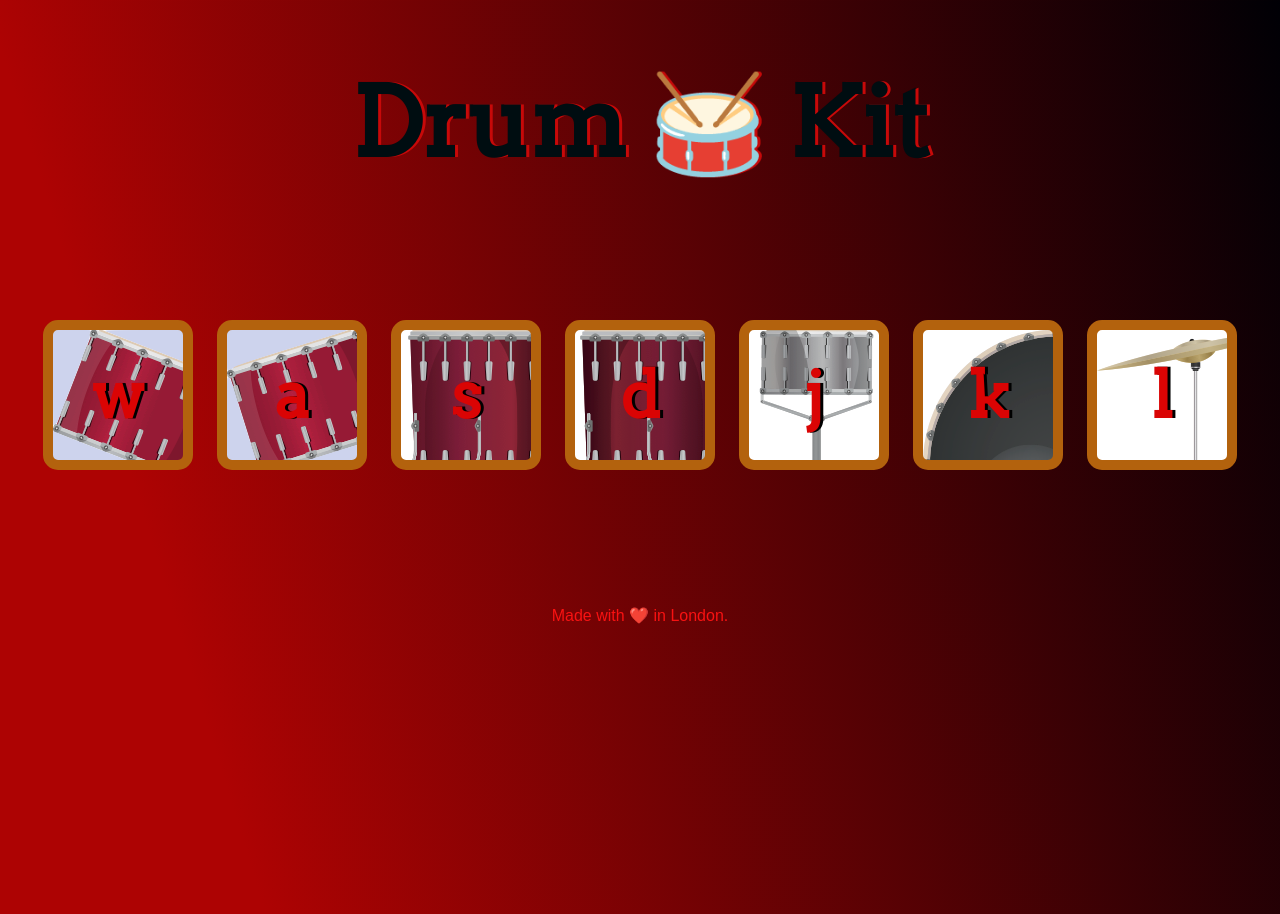
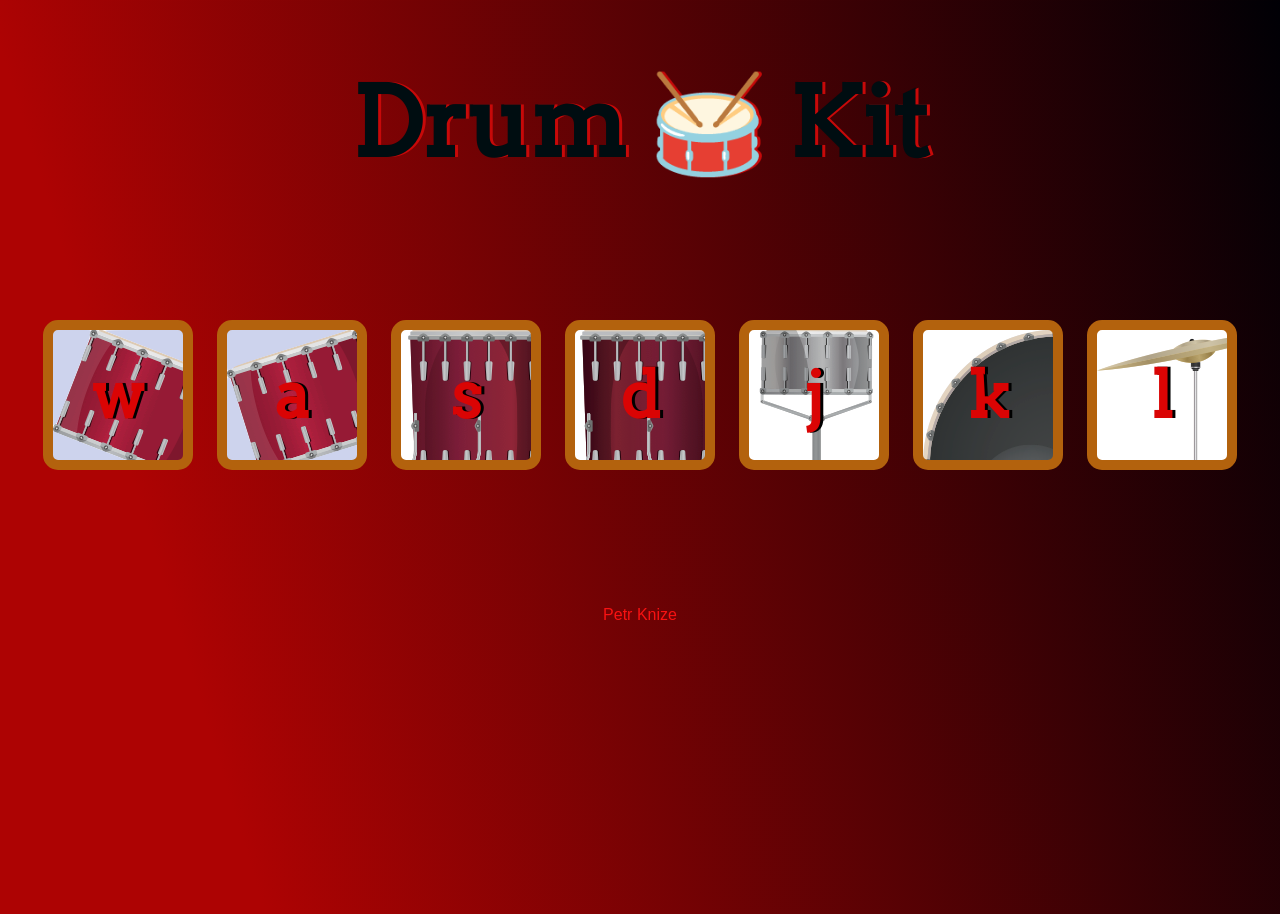
Before and after one commit to Mepromabat/Drums, a plain HTML site: page index.html in a window 1280 px wide. Drawn offline with Linux system fonts and the light colour scheme.

Commit message:
Update index.html

```diff
--- a/index.html
+++ b/index.html
@@ -23,7 +23,7 @@
 
 
   <footer>
-    Made with ❤️ in London.
+    Petr Knize
   </footer>
   <script src="index.js" charset="UTF-8"></script>
 </body>
```
